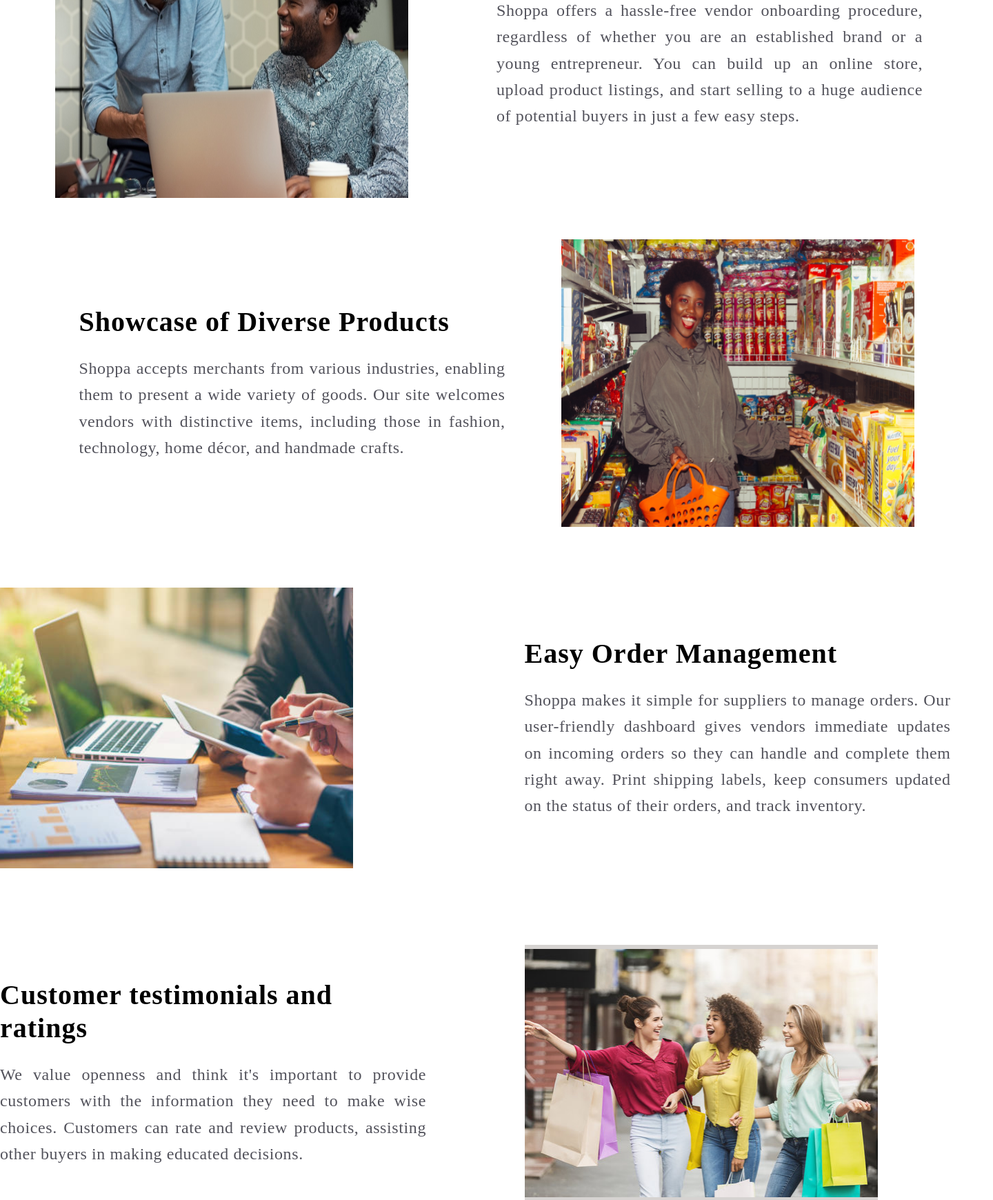
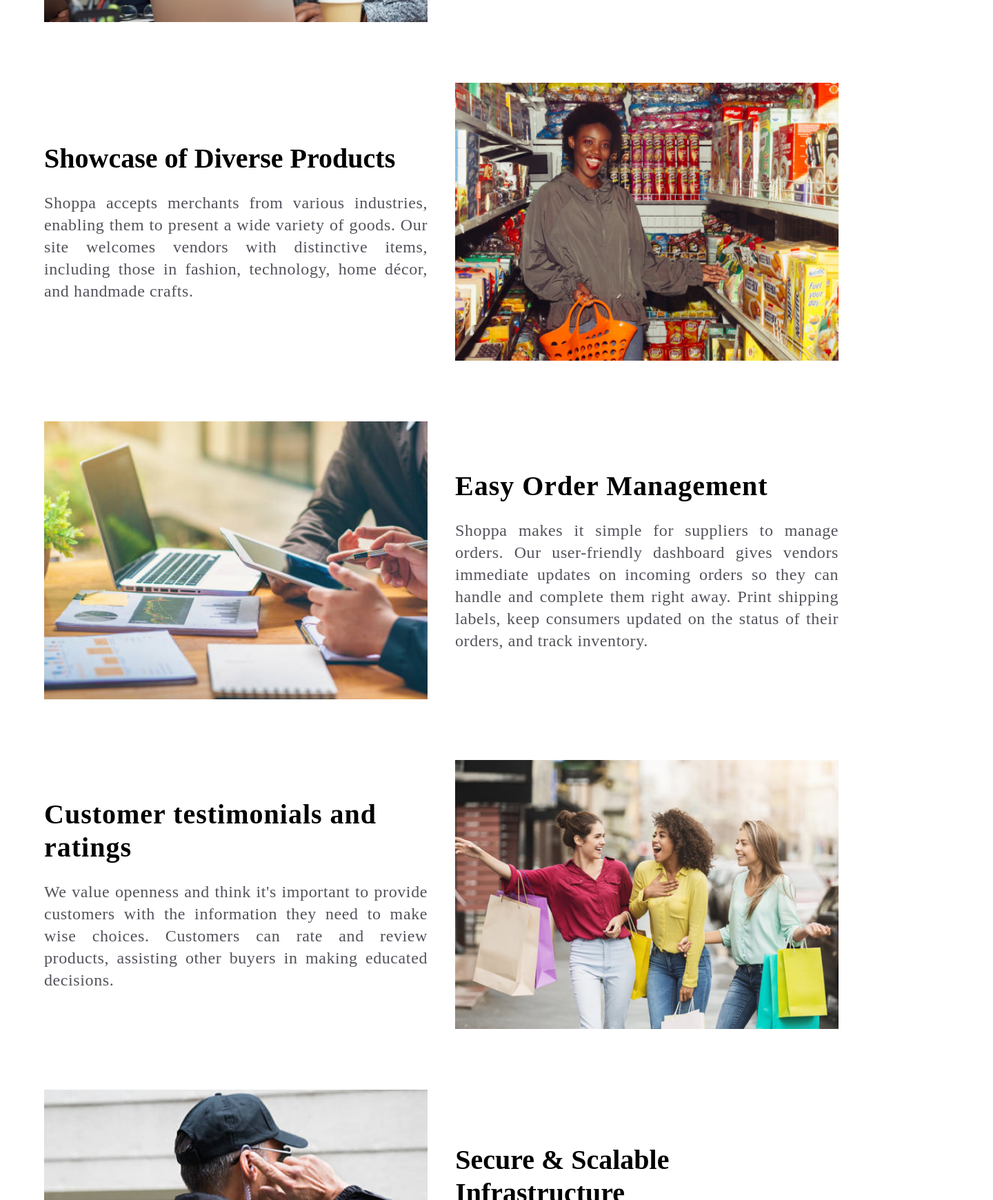
Before and after one commit to gracehally7/shoppawebsite, a website: page usecases.html in a window 1280 px wide. Shown: the part 1060-2800 px from the top of the page at 69% size, 1440 px wide, since content can reach past the window. Drawn offline with nearby package versions, Linux system fonts and the light colour scheme.

Commit message:
my commit

```diff
--- a/usecases.html
+++ b/usecases.html
@@ -92,20 +92,26 @@
 
         <!-- header hero section -->
 
-        <div class="mx-auto max-w-2xl py-20 sm:py-15 lg:py-20">
+        <div class="mx-auto max-w-2xl py-15 lg:py-18 transition">
             <div
                 class="mx-auto text-center self-stretch flex-col justify-center items-center gap-8 inline-flex max-w-2xl py-20 sm:py-15 lg:py-20 transition">
                 <div class="flex-col justify-center items-center gap-8 flex">
                     <div
-                        class="w-[1024px] text-center text-zinc-900 text-[64px] font-bold font-['Raleway'] leading-[76.80px] tracking-widest ">
+                        class="w-full text-center text-zinc-900 text-[64px] sm:text-6xl text-zinc-900 font-['Raleway'] leading-[76.80px] transition-300 duration-300 opacity-0 tracking-widest" data-aos="fade-right"
+                        data-aos-delay="100"
+                        data-aos-duration="3000">
                         Your One-Stop Online Shopping Site!</div>
                     <div
-                        class="w-[784px] text-center text-zinc-600 text-lg font-light font-['Raleway'] leading-loose tracking-wide">
+                        class="text-2xl mt-6 text-lg leading-8  text-gray-600  sm:px-8 font-['Raleway'] " data-aos="fade-left"
+                        data-aos-delay="100"
+                        data-aos-duration="3000">
                         We are dedicated to giving customers and merchants a smooth and user-friendly e-commerce
                         experience. Our platform supports a wide range of use cases, making it simple for retailers to
                         launch their storefronts and for consumers to browse and buy products. <br /></div>
                 </div>
-                <div class="px-12 py-6 bg-green-700 rounded-lg flex-col justify-start items-start flex">
+                <div class="px-12 py-6 bg-green-700 rounded-lg flex-col justify-start items-start flex" data-aos="fade-up"
+                data-aos-delay="100"
+                data-aos-duration="3000">
                     <div class="text-white text-2xl font-medium font-['Poppins'] tracking-tight">Create a Free Account
                     </div>
                 </div>
@@ -115,74 +121,92 @@
     </header>
 
     <main>
-        <div class=" py-32 bg-white flex-col justify-start items-center gap-32 inline-flex">
-            <div class="w-[1440px] grid grid-cols-1 md:grid-cols-2 lg:grid-cols-2  md:h-full px-20 bg-white justify-between items-center inline-flex">
-                <div class="w-[512px] h-[372px] bg-stone-300 justify-center items-center flex">
-                    <img class="w-[694px] h-[462px]" src="./src/images/image 13.png" />
+        <div class=" mt-3 px-10 bg-white flex-col justify-start items-center gap-10 inline-flex">
+            <div class="w-full md:p-6 grid grid-cols-1 md:grid-cols-2 lg:grid-cols-2  md:h-full bg-white justify-center items-center gap-10 inline-flex">
+                <div class="w-full  border-3  border-black bg-stone-300 justify-center items-center flex">
+                    <img class="w-full "  data-aos="fade-right"
+                    data-aos-delay="100"
+                    data-aos-duration="3000" src="./src/images/image 13.png" />
                 </div>
-                <div class="w-[618px] flex-col justify-start items-start gap-6 inline-flex">
+                <div class="w-full flex-col justify-start items-start gap-6 inline-flex" data-aos="fade-left"
+                data-aos-delay="100"
+                data-aos-duration="3000">
                     <div class="text-black text-[40px] font-bold font-['Raleway'] leading-[48px] tracking-wide">Simple
                         Value Onboarding</div>
                     <div
-                        class="self-stretch text-justify text-zinc-600 text-2xl font-normal font-['Raleway'] leading-[38.16px] tracking-wide">
+                        class="self-stretch text-justify text-zinc-600 text-xl  md:text-2xl font-normal font-['Raleway'] leading-[38.16px] md:tracking-wide">
                         Shoppa offers a hassle-free vendor onboarding procedure, regardless of whether you are an
                         established brand or a young entrepreneur. You can build up an online store, upload product
                         listings, and start selling to a huge audience of potential buyers in just a few easy
                         steps.<br /></div>
                 </div>
             </div>
-            <div class="self-stretch bg-white justify-center items-center gap-[81px] inline-flex">
-                <div class="w-[618px] flex-col justify-start items-start gap-6 inline-flex">
-                    <div class="text-black text-[40px] font-bold font-['Raleway'] leading-[48px] tracking-wide">Showcase
+            <div class="w-full md:p-6 grid grid-cols-1 md:grid-cols-2 lg:grid-cols-2  md:h-full bg-white justify-center items-center gap-10 inline-flex">
+                <div class="w-full flex-col justify-start items-start gap-6 inline-flex">
+                    <div class="text-black  text-[40px] font-bold font-['Raleway'] leading-[48px]">Showcase
                         of Diverse Products</div>
                     <div
-                        class="self-stretch text-justify text-zinc-600 text-2xl font-normal font-['Raleway'] leading-[38.16px] tracking-wide">
+                        class="self-stretch text-justify text-zinc-600 text-xl md:text-2xl font-normal font-['Raleway'] leading-[34px] md:tracking-wide">
                         Shoppa accepts merchants from various industries, enabling them to present a wide variety of
                         goods. Our site welcomes vendors with distinctive items, including those in fashion, technology,
                         home décor, and handmade crafts.<br /></div>
                 </div>
-                <div class="w-[512px] h-[372px] bg-stone-300 justify-center items-center flex">
-                    <img class="w-[624px] h-[417px]" src="./src/images/image 14.png" />
+                <div class="w-full bg-stone-300 justify-center items-center flex">
+                    <img class="w-full" data-aos="fade-right"
+                    data-aos-delay="100"
+                    data-aos-duration="3000" src="./src/images/image 14.png" />
                 </div>
             </div>
-            <div class="self-stretch grid grid-cols-1 md:grid-cols-2 lg:grid-cols-2  md:h-full bg-white justify-center items-center gap-[81px] inline-flex">
-                <div class="w-[512px] h-[372px] bg-stone-300 justify-center items-center flex">
-                    <img class="w-[612px] h-[407px]" src="./src/images/image 15.png" />
+            <div class="w-full md:p-6 grid grid-cols-1 md:grid-cols-2 lg:grid-cols-2  md:h-full bg-white justify-center items-center gap-10 inline-flex">
+                <div class="w-full  bg-stone-300 justify-center items-center flex">
+                    <img class="w-full" data-aos="fade-right"
+                    data-aos-delay="100"
+                    data-aos-duration="3000" src="./src/images/image 15.png" />
                 </div>
-                <div class="w-[618px] flex-col justify-start items-start gap-6 inline-flex">
+                <div class="w-full flex-col justify-start items-start gap-6 inline-flex" data-aos="fade-left"
+                data-aos-delay="100"
+                data-aos-duration="3000">
                     <div class="text-black text-[40px] font-bold font-['Raleway'] leading-[48px] tracking-wide">Easy
                         Order Management</div>
                     <div
-                        class="self-stretch text-justify text-zinc-600 text-2xl font-normal font-['Raleway'] leading-[38.16px] tracking-wide">
+                        class="self-stretch text-justify text-zinc-600 text-xl  md:text-2xl font-normal font-['Raleway'] leading-[38.16px] md:tracking-wide">
                         Shoppa makes it simple for suppliers to manage orders. Our user-friendly dashboard gives vendors
                         immediate updates on incoming orders so they can handle and complete them right away. Print
                         shipping labels, keep consumers updated on the status of their orders, and track inventory.
                     </div>
                 </div>
             </div>
-            <div class="self-stretch grid grid-cols-1 md:grid-cols-2 lg:grid-cols-2  md:h-full bg-white justify-center items-center gap-[81px] inline-flex">
-                <div class="w-[618px] flex-col justify-start items-start gap-6 inline-flex">
+            <div class="w-full md:p-6 grid grid-cols-1 md:grid-cols-2 lg:grid-cols-2  md:h-full bg-white justify-center items-center gap-10 inline-flex">
+                <div class="w-full flex-col justify-start items-start gap-6 inline-flex" data-aos="fade-left"
+                data-aos-delay="100"
+                data-aos-duration="3000">
                     <div class="text-black text-[40px] font-bold font-['Raleway'] leading-[48px] tracking-wide">Customer
-                        testimonials and <br />ratings</div>
+                        testimonials and ratings</div>
                     <div
-                        class="self-stretch text-justify text-zinc-600 text-2xl font-normal font-['Raleway'] leading-[38.16px] tracking-wide">
+                        class="self-stretch text-justify text-zinc-600 text-xl  md:text-2xl font-normal font-['Raleway'] leading-[38.16px] md:tracking-wide">
                         We value openness and think it's important to provide customers with the information they need
                         to make wise choices. Customers can rate and review products, assisting other buyers in making
                         educated decisions.</div>
                 </div>
-                <div class="w-[512px] h-[372px] py-1.5 bg-stone-300 justify-center items-center flex">
-                    <img class="w-[584px] h-[360px]" src="./src/images/image 16.png" />
+                <div class="w-full  bg-stone-300 justify-center items-center flex">
+                    <img class="w-full"  data-aos="fade-right"
+                    data-aos-delay="100"
+                    data-aos-duration="3000" src="./src/images/image 16.png" />
                 </div>
             </div>
-            <div class="self-stretch grid grid-cols-1 md:grid-cols-2 lg:grid-cols-2  md:h-full bg-white justify-center items-center gap-[81px] inline-flex">
-                <div class="w-[512px] h-[372px] bg-stone-300 justify-center items-center flex">
-                    <img class="w-[612px] h-[408px]" src="./src/images/image 17.png" />
+            <div class="w-full md:p-6 grid grid-cols-1 md:grid-cols-2 lg:grid-cols-2  md:h-full bg-white justify-center items-center gap-10 inline-flex">
+                <div class="w-full  bg-stone-300 justify-center items-center flex">
+                    <img class="w-full" data-aos="fade-right"
+                    data-aos-delay="100"
+                    data-aos-duration="3000" src="./src/images/image 17.png" />
                 </div>
-                <div class="w-[618px] flex-col justify-start items-start gap-6 inline-flex">
-                    <div class="text-black text-[40px] font-bold font-['Raleway'] leading-[48px] tracking-wide">Secure &
-                        Scalable <br />Infrastructure</div>
+                <div class="w-full  flex-col justify-start items-start gap-6 inline-flex" data-aos="fade-left"
+                data-aos-delay="100"
+                data-aos-duration="3000">
+                    <div class=" self-stretch text-[40px] font-bold font-['Raleway'] leading-[48px]">Secure &
+                        Scalable Infrastructure</div>
                     <div
-                        class="self-stretch text-justify text-zinc-600 text-2xl font-normal font-['Raleway'] leading-[38.16px] tracking-wide">
+                        class="self-stretch text-justify text-zinc-600 text-xl  md:text-2xl font-normal font-['Raleway'] leading-[38.16px] md:tracking-wide">
                         Shoppa is built on a robust and secure infrastructure, capable of handling high volumes of
                         traffic and transactions. As your business grows, our platform scales seamlessly to accommodate
                         your needs.</div>
```
